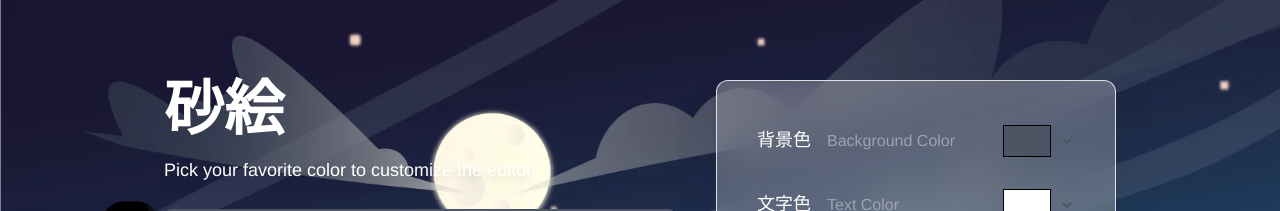
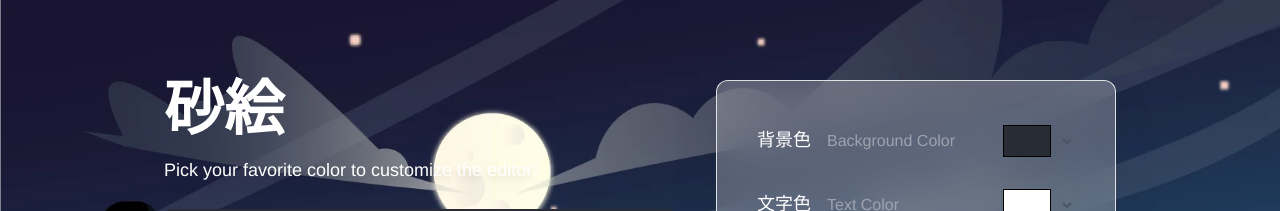
Before and after one commit to kcabo/Sunae, a React (Vite) app: page / in a window 1280 px wide. Shown: the top 211 px of the page. Built offline with nearby package versions, Linux system fonts and the light colour scheme.

Commit message:
💄 デフォルトのエディタの色を変更

```diff
--- a/src/App.tsx
+++ b/src/App.tsx
@@ -11,7 +11,7 @@ export type Theme = {
 
 const Main: React.VFC = () => {
   const [theme, setTheme] = useState<Theme>({
-    backgroundColor: '#4b5563',
+    backgroundColor: '#282C34',
     color: '#ffffff',
   });
 
```
